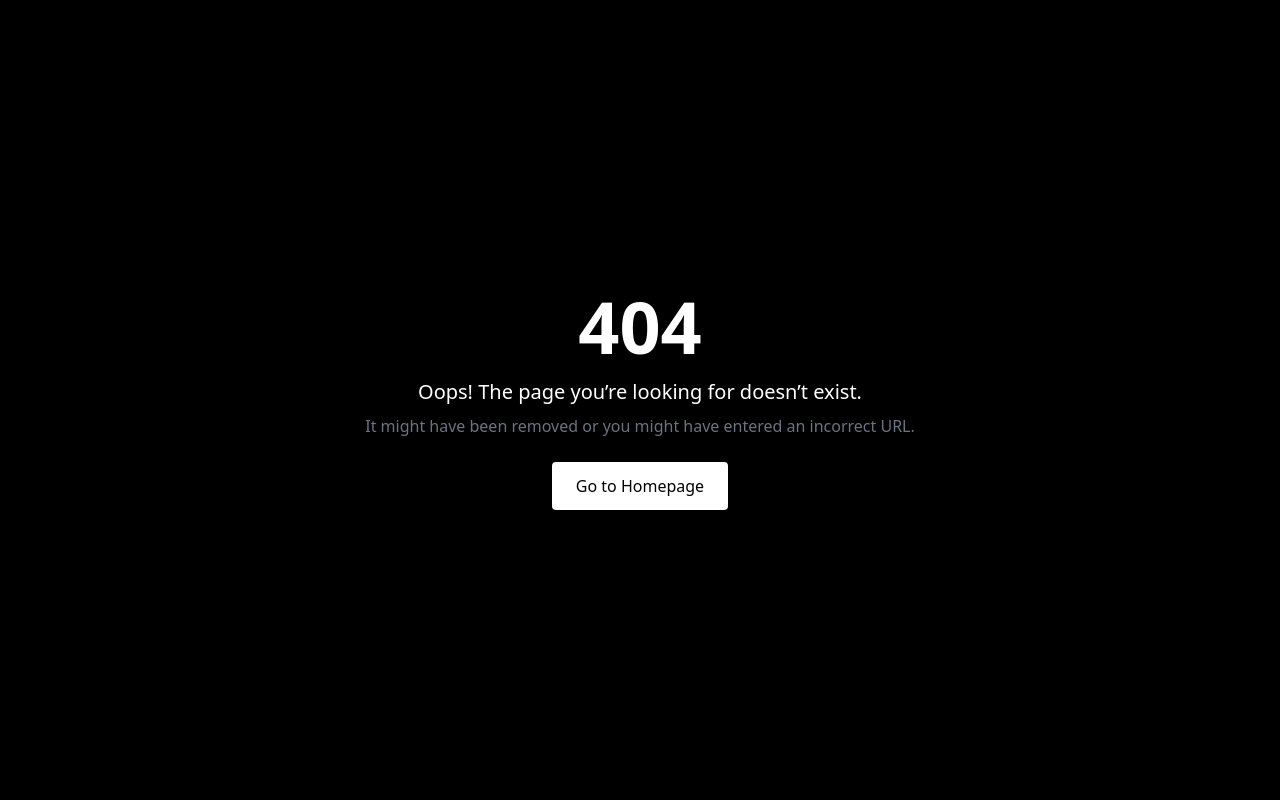
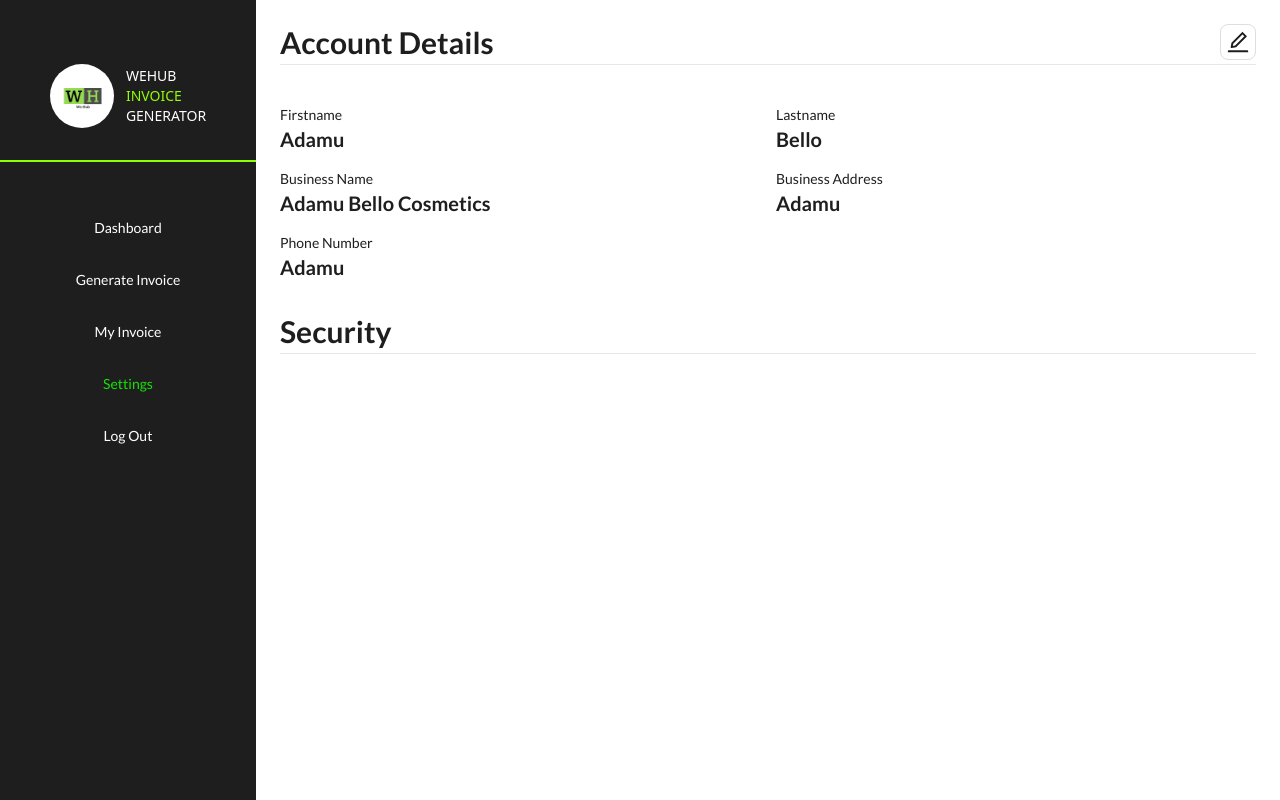
Before and after one commit to WeHub-Group/wehub-invoice-frontend, a React (Vite) app: page /dashboard/setting in a window 1280 px wide. Before the commit this address had no page. Built offline with nearby package versions, Linux system fonts and the light colour scheme.

Commit message:
Trying to work on settings page and account setup update

```diff
--- a/src/components/Dashboard/Sidebar.jsx
+++ b/src/components/Dashboard/Sidebar.jsx
@@ -1,29 +1,32 @@
-import { Link, NavLink } from 'react-router-dom'
+import { NavLink } from 'react-router-dom'
 
 const Sidebar = () => {
+    const linkStyle = "block py-4 px-6 text-sm text-white hover:bg-primary hover:text-black"
     return (
-        <div className="w-64 h-screen bg-black flex flex-col items-center py-8">
+        <div className="w-64 h-screen bg-black flex flex-col items-center py-8 relative">
 
-            <div className="my-8 w-16 h-16 flex justify-center items-center">
+            <div className="my-8 w-16 h-16 flex flex-row gap-3 justify-center items-center">
                 <img src="/assets/images/wehub_logo.jpg" alt="" className='rounded-full' />
+                <p className='uppercase text-sm text-white'>Wehub <span className='text-primary'>Invoice</span> Generator</p>
             </div>
 
+            <div className="h-0.5 w-full bg-primary"></div>
 
-            <ul className="w-full text-center font-lato">
+            <ul className="w-full text-center font-lato mt-10">
                 <li className="w-full">
-                    <NavLink end to="/dashboard" className="block py-4 px-6 text-gray-300 hover:bg-primary hover:text-black">Dashboard</NavLink>
+                    <NavLink end to="/dashboard" className={linkStyle}>Dashboard</NavLink>
                 </li>
                 <li className="w-full">
-                    <NavLink to="generateinvoice" className="block py-4 px-6 text-gray-300 hover:bg-primary hover:text-black">Generate Invoice</NavLink>
+                    <NavLink to="generateinvoice" className={linkStyle}>Generate Invoice</NavLink>
                 </li>
                 <li className="w-full">
-                    <NavLink to="myinvoice" className="block py-4 px-6 text-gray-300 hover:bg-primary hover:text-black">My Invoice</NavLink>
+                    <NavLink to="myinvoice" className={linkStyle}>My Invoice</NavLink>
                 </li>
                 <li className="w-full">
-                    <NavLink to="setting" className="block py-4 px-6 text-gray-300 hover:bg-primary hover:text-black">Settings</NavLink>
+                    <NavLink to="setting" className={linkStyle}>Settings</NavLink>
                 </li>
                 <li className="w-full">
-                    <NavLink to="logout" className="block py-4 px-6 text-gray-300 hover:bg-primary hover:text-black">Log Out</NavLink>
+                    <NavLink to="logout" className={linkStyle}>Log Out</NavLink>
                 </li>
             </ul>
         </div>
--- /dev/null
+++ b/src/components/Dashboard/pages/Settings.jsx
@@ -0,0 +1,44 @@
+import React from 'react'
+import Navbar from '../../Landing/Navbar'
+import { AiOutlineEdit } from 'react-icons/ai'
+
+const Settings = () => {
+    return (
+        <div className='bg-white w-full h-full p-1'>
+
+            <div className="w-full h-full p-5 bg-white rounded-lg" >
+                <div className="flex flex-row justify-between items-center">
+                    <h1 className='font-lato text-black font-bold text-3xl'>Account Details</h1>
+                    <AiOutlineEdit className='text-4xl text-black border border-grey rounded-lg p-1 hover:scale-110 cursor-pointer transition-all hover:bg-primary' />
+                </div>
+                <hr className='mt-1 bg-grey' />
+
+                <div className="grid grid-cols-2 mt-10 gap-4">
+                    <ValueField value1={'Firstname'} value2={'Adamu'} />
+                    <ValueField value1={'Lastname'} value2={'Bello'} />
+
+                    <ValueField value1={'Business Name'} value2={'Adamu Bello Cosmetics'} />
+                    <ValueField value1={'Business Address'} value2={'Adamu'} />
+
+                    <ValueField value1={'Phone Number'} value2={'Adamu'} />
+                </div>
+
+                <h1 className='font-lato text-black font-bold text-3xl mt-8'>Security</h1>
+                <hr className='mt-1 bg-grey' />
+
+            </div>
+
+        </div>
+    )
+}
+
+function ValueField({ value1, value2 }) {
+    return (
+        <div className="flex flex-col font-lato text-black">
+            <h4 className='text-sm capitalize'>{value1}</h4>
+            <h6 className='font-bold text-xl capitalize'>{value2}</h6>
+        </div>
+    )
+}
+
+export default Settings
--- a/src/index.css
+++ b/src/index.css
@@ -8,5 +8,5 @@
 }
 
 .active {
-    @apply text-primary;
+    @apply text-[#17E205];
 }
--- a/src/main.jsx
+++ b/src/main.jsx
@@ -12,6 +12,7 @@ import UserDasboard from './screens/UserDasboard'
 import ProtectedRoutes from './components/Authentication/ProtectedRoutes'
 import Sidebar from './components/Dashboard/Sidebar'
 import GenerateInvoice from './components/Dashboard/pages/GenerateInvoice'
+import Settings from './components/Dashboard/pages/Settings'
 
 ReactDOM.createRoot(document.getElementById('root')).render(
   <BrowserRouter>
@@ -32,6 +33,7 @@ ReactDOM.createRoot(document.getElementById('root')).render(
         <Route index element={<h1>Home</h1>} />
         <Route path="generateinvoice" element={<GenerateInvoice />} />
         <Route path="myinvoice" element={<h1>My Invoices</h1>} />
+        <Route path="setting" element={<Settings />} />
       </Route>
 
 
--- a/src/screens/AccountSetup.jsx
+++ b/src/screens/AccountSetup.jsx
@@ -51,6 +51,7 @@ const AccountSetup = () => {
                         <InputField type={'text'} placeholder={'Adamu'} label={'First Name'} required />
                         <InputField type={'text'} placeholder={'Bello'} label={'Last Name'} required />
                         <InputField type={'text'} placeholder={'Adamu Bello Cosmetics'} label={'Bussiness Name'} />
+                        <InputField type={'text'} placeholder={'Business Address'} label={'Address'} />
 
                         <button className="bg-white text-black w-full rounded-lg text-center font-lato p-2 font-extrabold mt-5" onClick={() => { navigate('/dashboard') }}>Proceed</button>
                     </form>
--- a/tailwind.config.js
+++ b/tailwind.config.js
@@ -15,6 +15,7 @@ export default {
         specialWhite: "#fefdfd",
         grey: "#dfdddd",
         darkGrey: "#808080",
+        black: "#1e1e1e"
       },
       fontFamily: {
         lato: "Lato",
```
